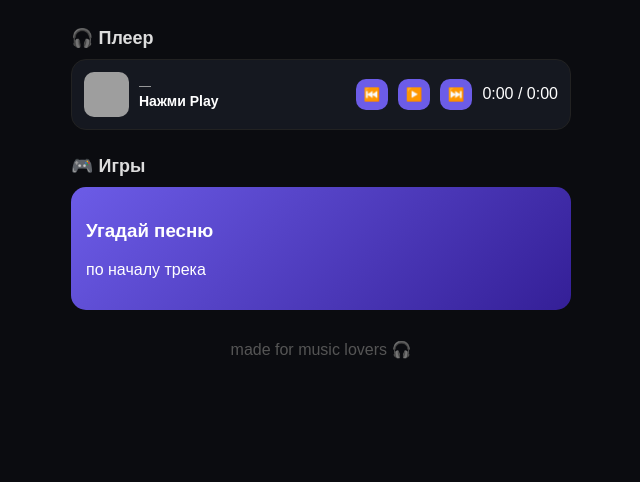
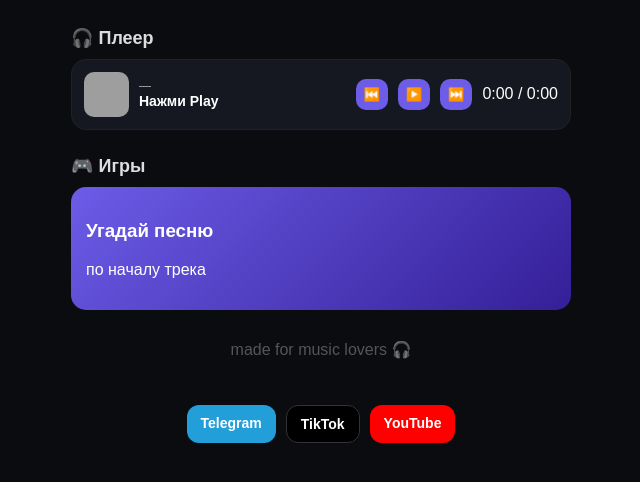
Before and after one commit to Markova4ka/music-app, a website: page frontend/index.html in a window 1280 px wide. Shown: the part 112-594 px from the top of the page, without its empty margins (319-959 px from the left). Drawn offline with Linux system fonts and the light colour scheme; no server answers; grey boxes are pictures that could not be loaded.

Commit message:
fix problem

```diff
--- a/frontend/index.html
+++ b/frontend/index.html
@@ -57,6 +57,22 @@
 
   </div>
 
+  <div class="socials">
+
+  <a href="https://t.me/kotanki" target="_blank" class="social tg">
+    Telegram
+  </a>
+
+  <a href="https://www.tiktok.com/@kotanki?_r=1&_t=ZT-95Be8nSAaD7" target="_blank" class="social tt">
+    TikTok
+  </a>
+
+  <a href="https://youtube.com/@kotanki_x9y?si=iqyY_EuDYuB359bo" target="_blank" class="social yt">
+    YouTube
+  </a>
+
+</div>
+
   <script src="app.js"></script>
 </body>
 </html>
--- a/frontend/style.css
+++ b/frontend/style.css
@@ -107,3 +107,41 @@ footer {
   margin-left: 5px;
   cursor: pointer;
 }
+
+.socials {
+  display: flex;
+  justify-content: center;
+  gap: 10px;
+  margin-top: 10px;
+  flex-wrap: wrap;
+}
+
+.social {
+  padding: 10px 14px;
+  border-radius: 12px;
+  text-decoration: none;
+  color: white;
+  font-weight: bold;
+  font-size: 14px;
+  transition: 0.2s;
+}
+
+.social:hover {
+  transform: scale(1.05);
+}
+
+/* Telegram */
+.tg {
+  background: #229ED9;
+}
+
+/* TikTok */
+.tt {
+  background: #000;
+  border: 1px solid #333;
+}
+
+/* YouTube */
+.yt {
+  background: #FF0000;
+}
```
